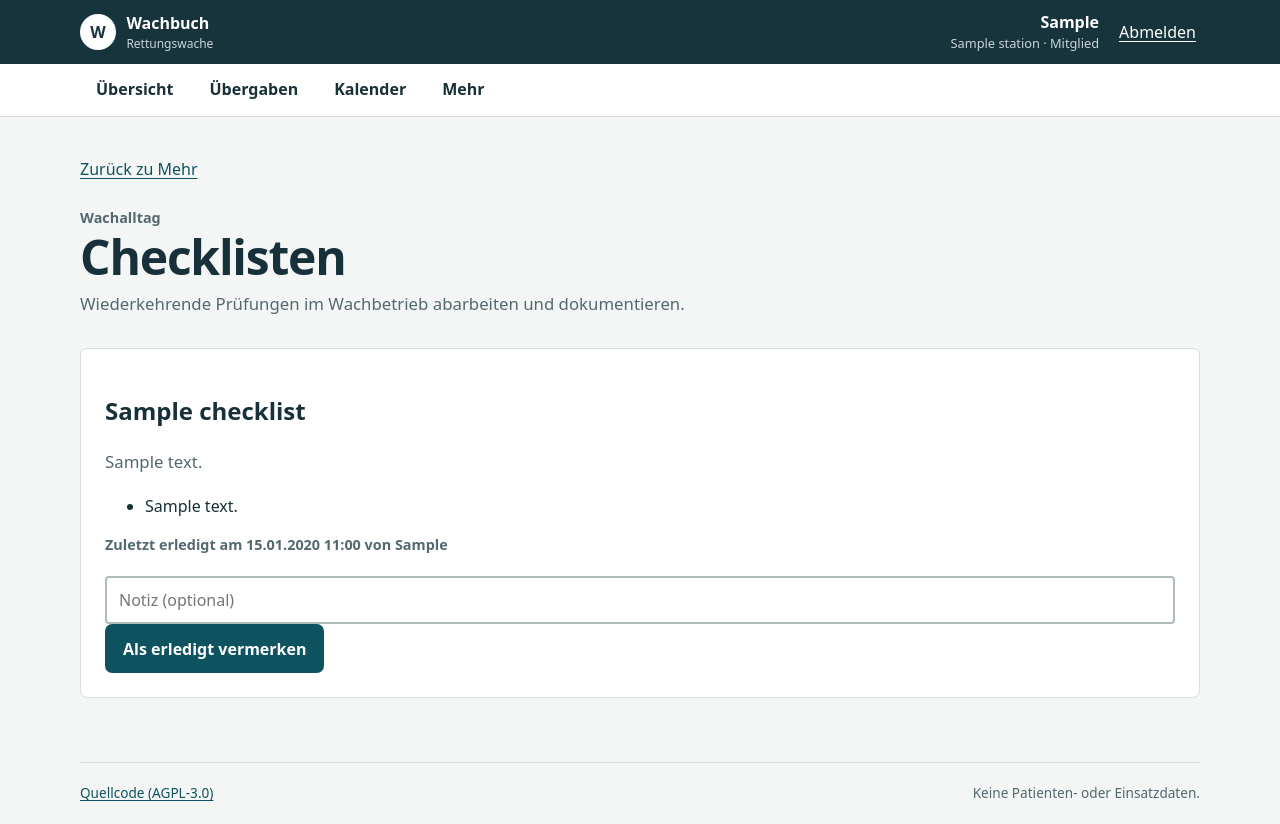
After one commit to darkspike1988/Rettungswache-Wachbuch, a Django app: page /checklisten/ in a window 1280 px wide. The commit adds this page. Run offline with Django 5.2, Linux system fonts and the light colour scheme; a user stored in the database is signed in; tables that the repository leaves empty hold one stand-in row (values such as "Sample post").

Commit message:
Add checklists template and Mehr-menu link for the checklists module
Co-authored-by: darkspike1988 <darkspike1988@users.noreply.github.com>

```diff
--- /dev/null
+++ b/templates/core/checklists.html
@@ -0,0 +1,35 @@
+{% extends "base.html" %}
+{% block title %}Checklisten | {{ app_name }}{% endblock %}
+{% block content %}
+<a class="back-link" href="{% url 'more' %}">Zurück zu Mehr</a>
+<header class="page-heading">
+  <p class="context-line">Wachalltag</p>
+  <h1>Checklisten</h1>
+  <p class="lead">Wiederkehrende Prüfungen im Wachbetrieb abarbeiten und dokumentieren.</p>
+</header>
+{% if not checklists %}
+<p>Es sind keine aktiven Checklisten hinterlegt. Technische Administratoren legen
+Checklisten unter der Verwaltung an.</p>
+{% endif %}
+{% for checklist in checklists %}
+<section class="form-card">
+  <h2>{{ checklist.title }}</h2>
+  {% if checklist.description %}<p class="lead">{{ checklist.description }}</p>{% endif %}
+  <ul>
+    {% for item in checklist.items.all %}<li>{{ item.text }}</li>{% endfor %}
+  </ul>
+  {% if checklist.latest_completion %}
+  <p class="context-line">Zuletzt erledigt am
+    {{ checklist.latest_completion.created_at|date:"d.m.Y H:i" }}
+    von {{ checklist.latest_completion.completed_by.first_name|default:checklist.latest_completion.completed_by.username }}</p>
+  {% endif %}
+  <form method="post" action="{% url 'checklist_complete' checklist.id %}">
+    {% csrf_token %}
+    <input type="text" name="note" maxlength="300" placeholder="Notiz (optional)">
+    <div class="form-actions">
+      <button class="button primary" type="submit">Als erledigt vermerken</button>
+    </div>
+  </form>
+</section>
+{% endfor %}
+{% endblock %}
--- a/templates/core/more.html
+++ b/templates/core/more.html
@@ -1,3 +1,3 @@
 {% extends "base.html" %}
 {% block title %}Mehr | {{ app_name }}{% endblock %}
-{% block content %}<header class="page-heading"><p class="context-line">Weitere Bereiche</p><h1>Mehr</h1></header><nav class="more-list" aria-label="Weitere Bereiche">{% if current_membership.station.birthdays_enabled %}<a href="{% url 'birthdays' %}"><strong>Geburtstage</strong><span>Freiwillige Teamtermine</span></a>{% endif %}{% if current_membership.station.coffee_enabled %}<a href="{% url 'coffee' %}"><strong>Kaffeekasse</strong><span>Saldo und Buchungen</span></a>{% endif %}{% if current_membership.station.feeds_enabled %}<a href="{% url 'feeds' %}"><strong>Meldungen &amp; Verkehr</strong><span>Konfigurierte offizielle Quellen</span></a>{% endif %}{% if current_membership.role == 'admin' %}<a href="{% url 'team' %}"><strong>Team &amp; Rollen</strong><span>Zugänge verwalten</span></a><a href="{% url 'station_settings' %}"><strong>Einstellungen</strong><span>Name und Module der Wache verwalten</span></a>{% endif %}{% if current_membership.role == 'admin' or current_membership.role == 'auditor' %}<a href="{% url 'audit_log' %}"><strong>Audit</strong><span>Änderungen nachvollziehen</span></a>{% endif %}{% if request.user.is_staff %}<a href="{% url 'admin:index' %}"><strong>Technische Verwaltung</strong><span>Quellen und Systemkonten verwalten</span></a>{% endif %}</nav>{% endblock %}
+{% block content %}<header class="page-heading"><p class="context-line">Weitere Bereiche</p><h1>Mehr</h1></header><nav class="more-list" aria-label="Weitere Bereiche">{% if current_membership.station.birthdays_enabled %}<a href="{% url 'birthdays' %}"><strong>Geburtstage</strong><span>Freiwillige Teamtermine</span></a>{% endif %}{% if current_membership.station.coffee_enabled %}<a href="{% url 'coffee' %}"><strong>Kaffeekasse</strong><span>Saldo und Buchungen</span></a>{% endif %}{% if current_membership.station.feeds_enabled %}<a href="{% url 'feeds' %}"><strong>Meldungen &amp; Verkehr</strong><span>Konfigurierte offizielle Quellen</span></a>{% endif %}{% if current_membership.station.checklists_enabled %}<a href="{% url 'checklists' %}"><strong>Checklisten</strong><span>Wiederkehrende Pr&uuml;fungen</span></a>{% endif %}{% if current_membership.role == 'admin' %}<a href="{% url 'team' %}"><strong>Team &amp; Rollen</strong><span>Zugänge verwalten</span></a><a href="{% url 'station_settings' %}"><strong>Einstellungen</strong><span>Name und Module der Wache verwalten</span></a>{% endif %}{% if current_membership.role == 'admin' or current_membership.role == 'auditor' %}<a href="{% url 'audit_log' %}"><strong>Audit</strong><span>Änderungen nachvollziehen</span></a>{% endif %}{% if request.user.is_staff %}<a href="{% url 'admin:index' %}"><strong>Technische Verwaltung</strong><span>Quellen und Systemkonten verwalten</span></a>{% endif %}</nav>{% endblock %}
```
